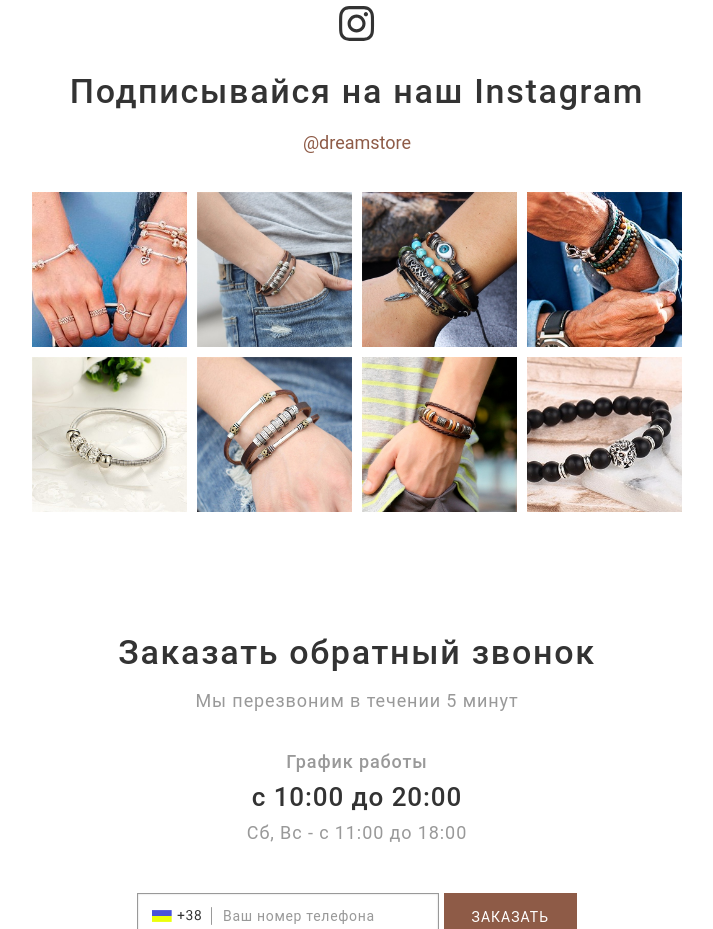
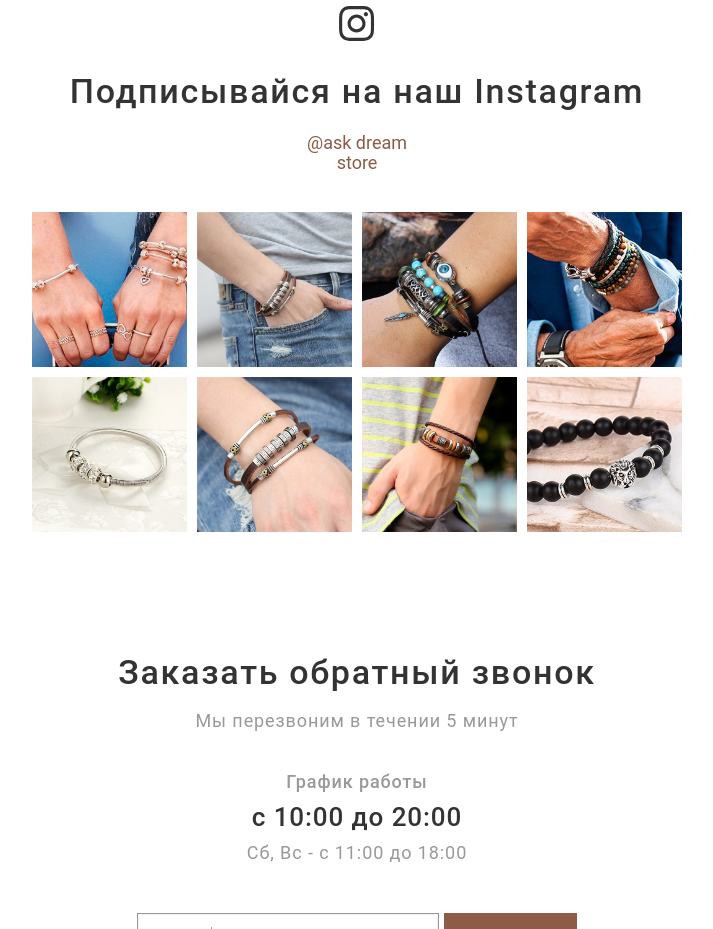
Before and after one commit to mikhailvol/dream-store.github.io, a plain HTML site: page index.html in a window 1280 px wide. Shown: the part 2900-3829 px from the top of the page, without its empty margins (283-996 px from the left). Drawn offline with nearby package versions, Linux system fonts and the light colour scheme; a script that the page names is missing.

Commit message:
insta link fix

```diff
--- a/index.html
+++ b/index.html
@@ -118,7 +118,7 @@ background-image: none; }
   <div class="insta-section">
     <div class="container insta-container">
       <div class="insta-title-img"></div>
-      <h3 class="section-title">Подписывайся на наш Instagram</h3><a class="insta-link" href="https://www.instagram.com/ask_dream_store/" target="_blank">@dreamstore</a>
+      <h3 class="section-title">Подписывайся на наш Instagram</h3><a class="insta-link" href="https://www.instagram.com/ask_dream_store/" target="_blank">@ask dream store</a>
       <div class="insta-photos-wrap">
         <div class="insta-row row">
           <div class="insta-col"><img src="images/instagram-th1.jpg"></div>
```
